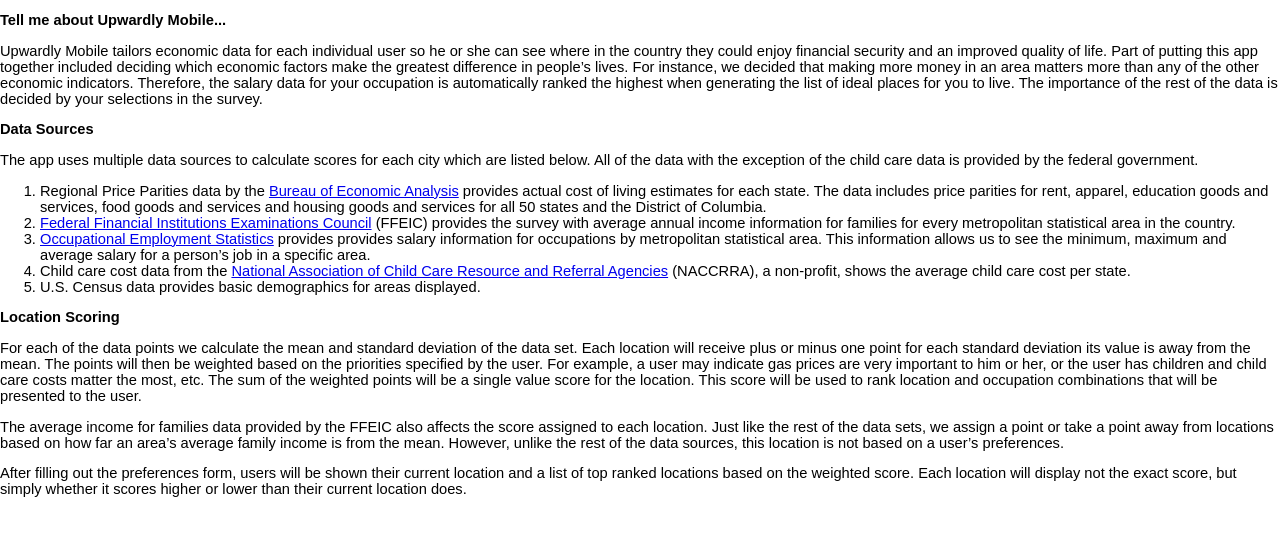
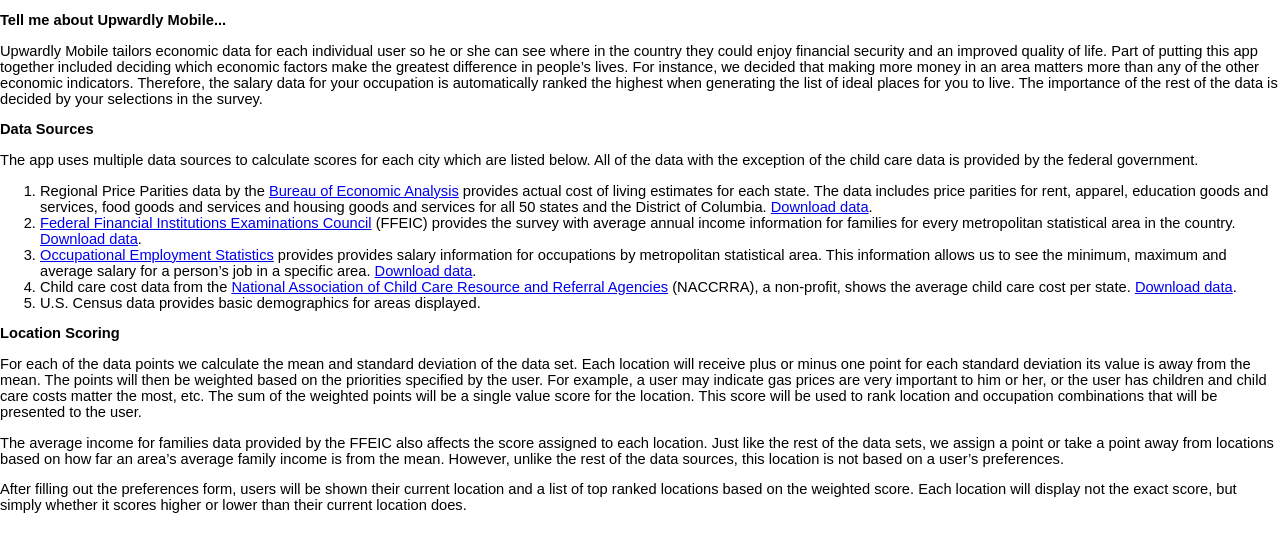
Before and after one commit to sunlightlabs/upwardly, a Django app: template src/movingup/templates/methodology.html in a window 1280 px wide. Shown: the top 535 px of the page. Run offline with Django 3.2, Linux system fonts and the light colour scheme; the template is opened without the code that fills it, so the values that code supplies are empty; parts of the project's set-up code (start-up, migrations or seed data) failed here and were passed over.

Commit message:
add data download links

```diff
--- a/src/movingup/templates/methodology.html
+++ b/src/movingup/templates/methodology.html
@@ -7,8 +7,6 @@
 			<h2>Tell me about Upwardly Mobile...</h2>
 		</div>
     </div>
-
-
 	<div class="right">
 		<div class="module">
 
@@ -18,10 +16,10 @@
 
 		<p>The app uses multiple data sources to calculate scores for each city which are listed below. All of the data with the exception of the child care data is provided by the federal government.</p>
 		<ol>
-		    <li>Regional Price Parities data by the <a href="http://bea.gov/">Bureau of Economic Analysis</a> provides actual cost of living estimates for each state. The data includes price parities for rent, apparel, education goods and services, food goods and services and housing goods and services for all 50 states and the District of Columbia.</li>
-		    <li><a href="http://www.ffiec.gov/">Federal Financial Institutions Examinations Council</a> (FFEIC) provides the survey with average annual income information for families for every metropolitan statistical area in the country.</li>
-		    <li><a href="http://www.bls.gov/oes/">Occupational Employment Statistics</a> provides provides salary information for occupations by metropolitan statistical area. This information allows us to see the minimum, maximum and average salary for a person’s job in a specific area.</li>
-		    <li>Child care cost data from the <a href="http://www.naccrra.org/">National Association of Child Care Resource and Referral Agencies</a> (NACCRRA), a non-profit, shows the average child care cost per state.</li>
+		    <li>Regional Price Parities data by the <a href="http://bea.gov/">Bureau of Economic Analysis</a> provides actual cost of living estimates for each state. The data includes price parities for rent, apparel, education goods and services, food goods and services and housing goods and services for all 50 states and the District of Columbia. <a href="http://www.bea.gov/papers/pdf/notes_on_estimating_the_multi_year_rpps_and_appendix_tables.pdf">Download data</a>.</li>
+		    <li><a href="http://www.ffiec.gov/">Federal Financial Institutions Examinations Council</a> (FFEIC) provides the survey with average annual income information for families for every metropolitan statistical area in the country. <a href="http://www.ffiec.gov/hmda/pdf/msa11inc.pdf">Download data</a>.</li>
+		    <li><a href="http://www.bls.gov/oes/">Occupational Employment Statistics</a> provides provides salary information for occupations by metropolitan statistical area. This information allows us to see the minimum, maximum and average salary for a person’s job in a specific area. <a href="http://www.bls.gov/oes/oes_dl.htm#2010">Download data</a>.</li>
+		    <li>Child care cost data from the <a href="http://www.naccrra.org/">National Association of Child Care Resource and Referral Agencies</a> (NACCRRA), a non-profit, shows the average child care cost per state. <a href="http://www.naccrra.org/publications/naccrra-publications/publications/Cost%20Report%202011.pdf">Download data</a>.</li>
 		    <li>U.S. Census data provides basic demographics for areas displayed.</li>
 		</ol>
 
```
